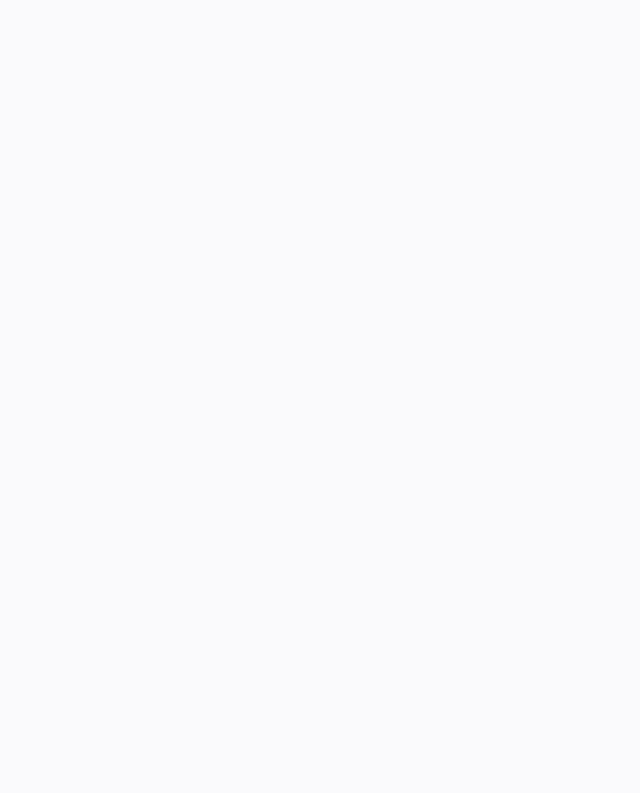
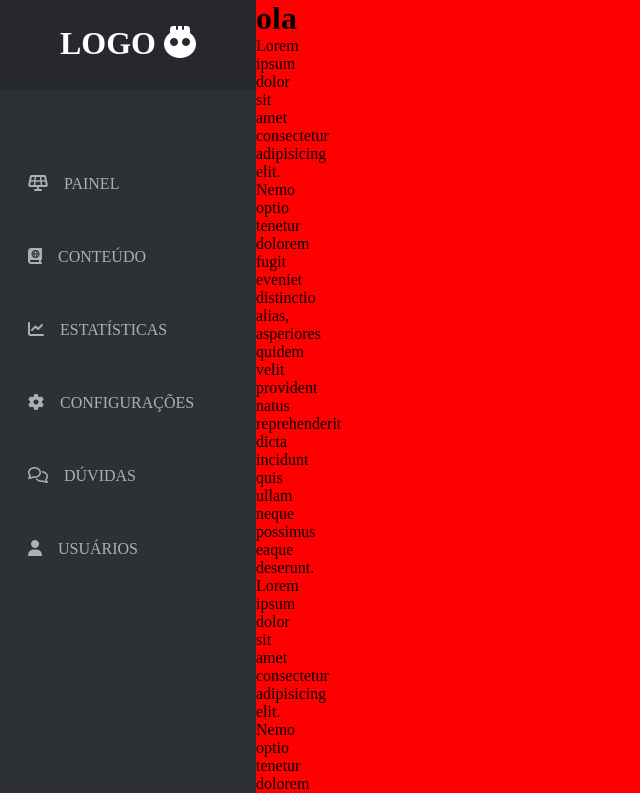
Before and after one commit to leomadeira/dashboard, a plain HTML site: page web/index.html in a window 1280 px wide. Shown: the top 793 px of the page, without its empty margins (0-640 px from the left). Drawn offline with Linux system fonts and the light colour scheme.

Commit message:
Update index.html

```diff
--- a/web/index.html
+++ b/web/index.html
@@ -1,13 +1,40 @@
 <!DOCTYPE html>
 <html lang="en">
 <head>
+  <script src="https://kit.fontawesome.com/b721956339.js" crossorigin="anonymous"></script>
   <meta charset="UTF-8">
   <meta http-equiv="X-UA-Compatible" content="IE=edge">
   <meta name="viewport" content="width=device-width, initial-scale=1.0">
   <link rel="stylesheet" href="./css/style.css">
-  <title>Document</title>
+  <title>Bashboard</title>
 </head>
 <body>
+  <header>
+    <div class="wp20">
+      <div class="sidebar">
+        <div class="logo">
+          <h1>LOGO <i class="fas fa-skull fa-spin"></i></h1>
+        </div>
+        <div class="sidebar-inf">
+          <ul>
+            <li><i class="fas fa-solar-panel"></i><a href="">PAINEL</a></li>
+            <li><i class="fas fa-atlas"></i><a href="">CONTEÚDO</a></li></a>
+            <li><i class="fas fa-chart-line"></i><a href="">ESTATÍSTICAS</a></li>
+            <li><i class="fas fa-cog"></i><a href="">CONFIGURAÇÕES</a></li>
+            <li><i class="far fa-comments"></i><a href="">DÚVIDAS</a></li>
+            <li><i class="fas fa-user"></i><a href="">USUÁRIOS</a></li>
+          </ul>
+        </div>
+      </div><!--sidebar-->
+      <div class="menu">
+        <h1>ola</h1>
+        <p>Lorem ipsum dolor sit amet consectetur adipisicing elit. Nemo optio tenetur dolorem fugit eveniet distinctio alias, asperiores quidem velit provident natus reprehenderit dicta incidunt quis ullam neque possimus eaque deserunt.</p>
+        <p>Lorem ipsum dolor sit amet consectetur adipisicing elit. Nemo optio tenetur dolorem fugit eveniet distinctio alias, asperiores quidem velit provident natus reprehenderit dicta incidunt quis ullam neque possimus eaque deserunt.</p>
+        <p>Lorem ipsum dolor sit amet consectetur adipisicing elit. Nemo optio tenetur dolorem fugit eveniet distinctio alias, asperiores quidem velit provident natus reprehenderit dicta incidunt quis ullam neque possimus eaque deserunt.</p>
+        <p>Lorem ipsum dolor sit amet consectetur adipisicing elit. Nemo optio tenetur dolorem fugit eveniet distinctio alias, asperiores quidem velit provident natus reprehenderit dicta incidunt quis ullam neque possimus eaque deserunt.</p>
+      </div>
+    </div>
+  </header>
 
 </body>
 </html>
```
